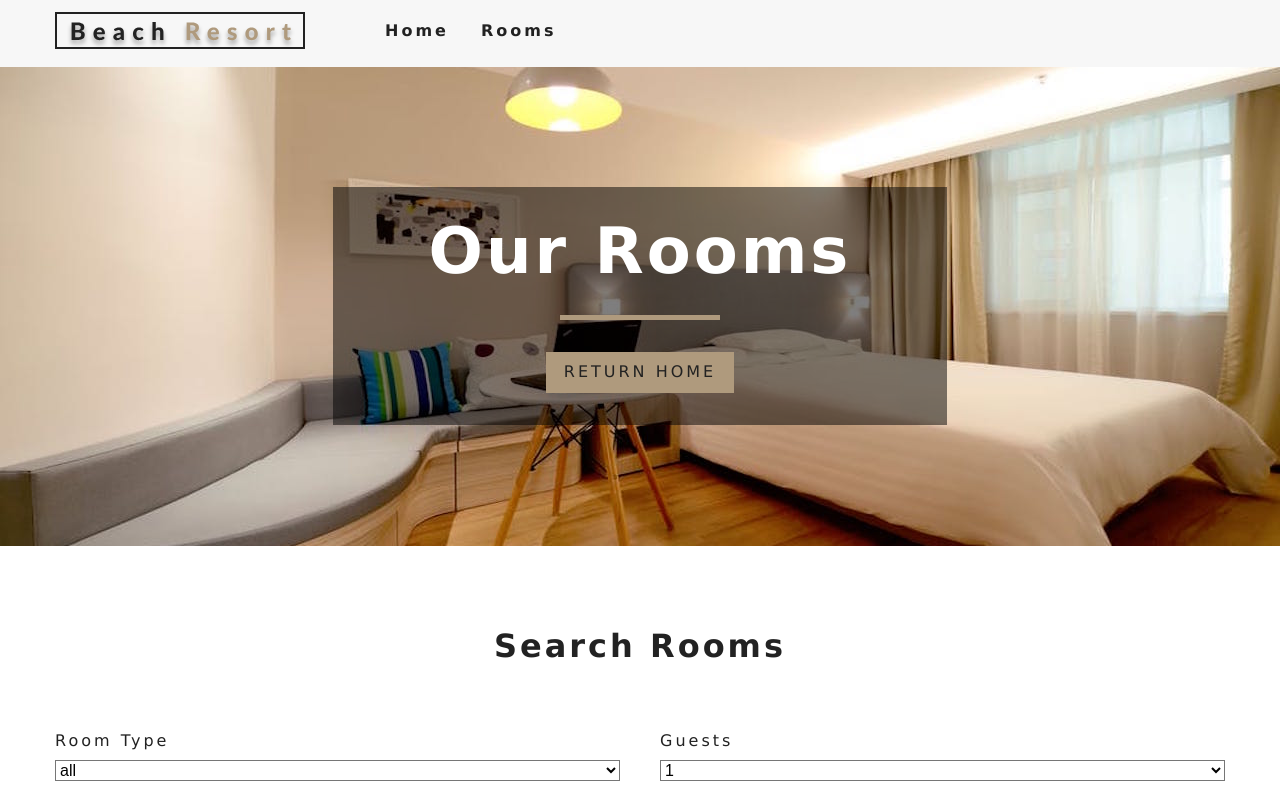
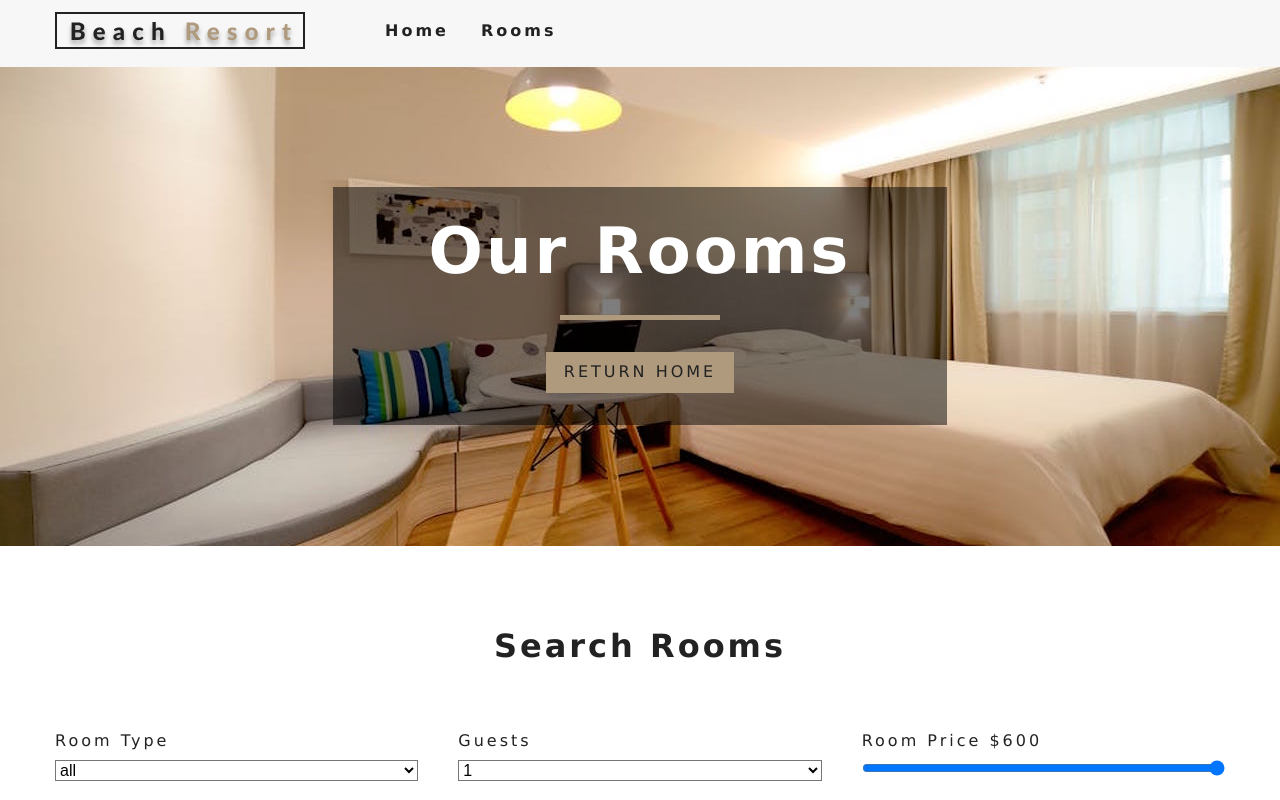
Before and after one commit to haidang9b/beach-resort-react, a React (Create React App) app: page /rooms in a window 1280 px wide. Shown: the top 800 px of the page. Built offline with nearby package versions, Linux system fonts and the light colour scheme.

Commit message:
Update: Price Filter

```diff
--- a/src/components/RoomFilter.js
+++ b/src/components/RoomFilter.js
@@ -54,7 +54,13 @@
                         {capacityList}
                     </select>
                 </div>
-                {/* end select type */}
+                {/* end capacity */}
+                <div className='form-group'>
+                    <label htmlFor='price'>room price ${price}</label>
+                    <input type='range' name='price' min={minPrice} max={maxPrice} id='price' value={price} onChange={handleChange} className='form-control' />
+                </div>
+                {/* room price */}
+
             </div>
         </section>
     )
--- a/src/context.js
+++ b/src/context.js
@@ -73,6 +73,7 @@
         if (capacity !== 1) {
             tempRooms = tempRooms.filter(room => room.capacity >= capacity);
         }
+        tempRooms = tempRooms.filter(room => room.price <= price);
         this.setState({
             sortedRooms: tempRooms
         })
```
Lines whose indentation alone changed are shown as unchanged.
